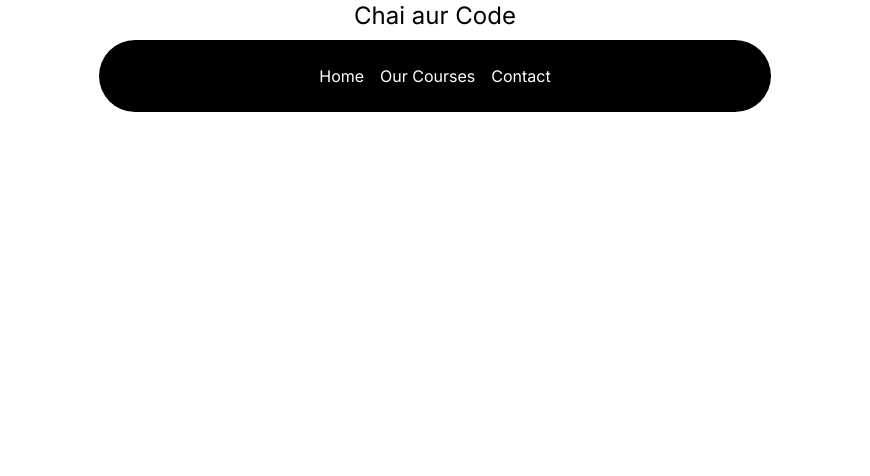
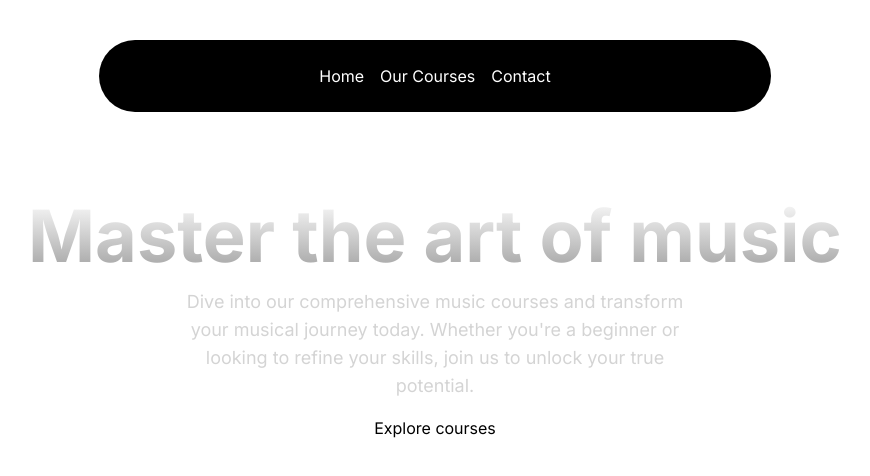
Before and after one commit to shubh-151/musicnextjs, a Next.js app: page / in a window 1280 px wide. Shown: the top 476 px of the page, without its empty margins (205-1075 px from the left). Built offline with nearby package versions, Linux system fonts and the light colour scheme.

Commit message:
Hero section update

```diff
--- a/src/app/page.tsx
+++ b/src/app/page.tsx
@@ -1,10 +1,11 @@
+import HeroSection from "@/components/HeroSection";
 
 
 export default function Home() {
   return (
 
         <main className="min-h-screen antialised bg-grid-white/[0.02]">
-          <h1 className="text-2xl text-center">Chai aur Code</h1>
+          <HeroSection/>
         </main>
 
   );
--- /dev/null
+++ b/src/components/HeroSection.tsx
@@ -0,0 +1,22 @@
+import Link from 'next/link'
+import React from 'react'
+
+const HeroSection = () => {
+  return (
+    <div className="h-auto md:h-[40rem] w-full rounded-md flex flex-col items-center justify-center relative overflow-hidden mx-auto py-10 md:py-0"
+    >
+     <div  className='p-4 relative z-10 w-full text-center' >
+        <h1 className="mt-20 md:mt-0 text-4xl md:text-7xl font-bold bg-clip-text text-transparent bg-gradient-to-b from-neutral-50 to-neutral-400"
+            >Master the art of music</h1>
+        <p className="mt-4 font-normal text-base md:text-lg text-neutral-300 max-w-lg mx-auto">Dive into our comprehensive music courses and transform your musical journey today. Whether you're a beginner or looking to refine your skills, join us to unlock your true potential.</p>
+           <div className="mt-4">
+            <Link href={"/courses"}>
+            Explore courses
+            </Link>
+           </div>
+     </div>
+    </div>
+  )
+}
+
+export default HeroSection
```
